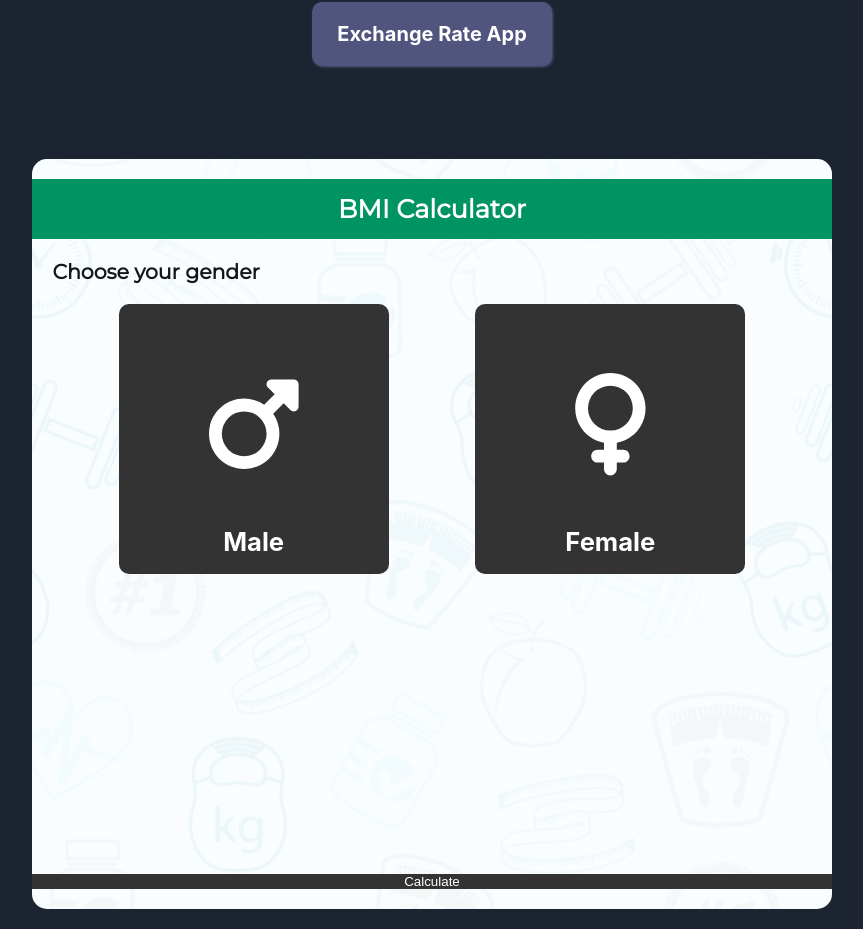
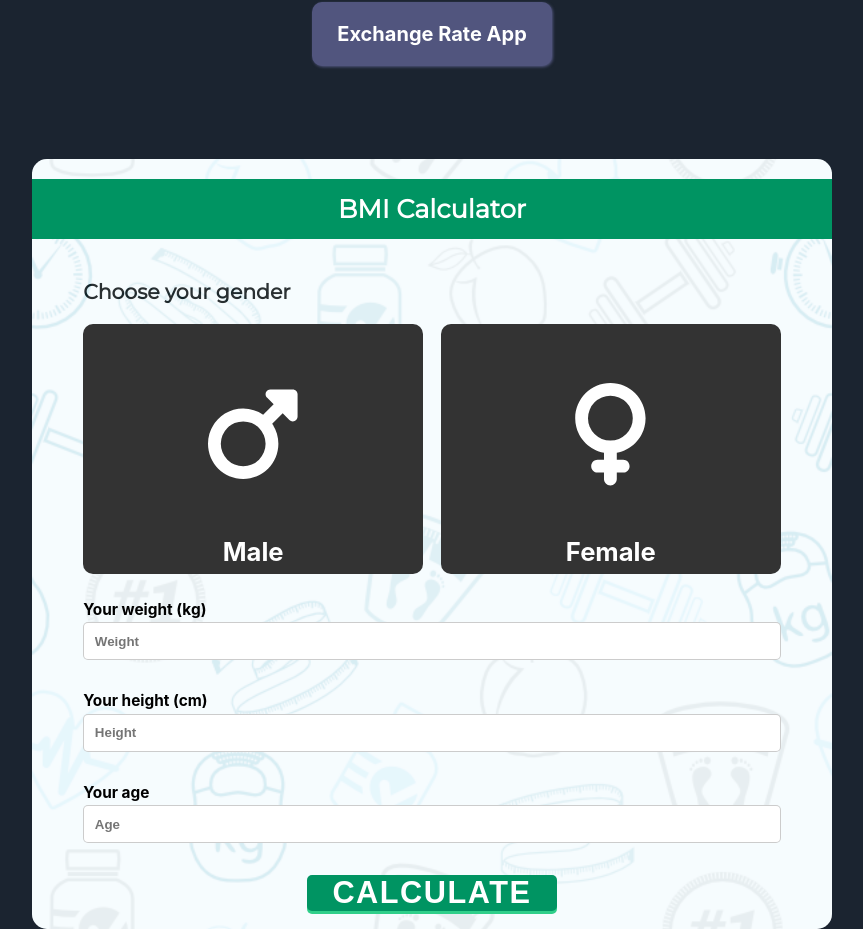
Before and after one commit to margsoftbf/Multitask-App, a React (Create React App) app: page /bmi in a window 1280 px wide. Shown: the part 337-1266 px from the top of the page, without its empty margins (208-1071 px from the left). Built offline with nearby package versions, Linux system fonts and the light colour scheme.

Commit message:
Finish calculator card, make if to title

```diff
--- a/src/Pages/BMI/BMI.js
+++ b/src/Pages/BMI/BMI.js
@@ -4,12 +4,8 @@ import Calculator from './Calculator'
 import Result from './Result'
 
 
+
 function BMI() {
-    // const [toggle, setToggle] = useState(true)
-
-    // const toggler = () => {
-    //     toggle ? setToggle(false) : setToggle(true)
-    // }
 
     const [page, setPage] = useState(0);
 
@@ -43,6 +39,10 @@ function BMI() {
     return (
         <div className={`${style.wrapper}`}>
             <div className={`${style.box}`}>
+                <div className={`${style.img}`}></div>
+                <div className={`${style.topSection}`}>
+                    <h1 className={`${style.title}`}>{(page === 0 ? 'BMI Calculator' : 'Result')}</h1>
+                </div>
                 <div className="body">{PageDisplay()}</div>
                 <div>{checkPage()}</div>
             </div>
--- a/src/Pages/BMI/BMI.module.css
+++ b/src/Pages/BMI/BMI.module.css
@@ -7,7 +7,7 @@
 	flex-direction: column;
 	margin: 0 auto;
 	max-width: 800px;
-	height: 750px;
+	height: 650px;
 	border-radius: 15px;
 	background-color: #fff;
 	overflow: hidden;
@@ -21,7 +21,7 @@
 	background-image: url('../../assets/images/bmi.png');
 	background-size: cover;
 	background-position: center;
-	opacity: 0.1;
+	opacity: 0.2;
 	overflow: hidden;
 }
 
@@ -44,96 +44,31 @@
 	color: #fff;
 }
 
-.formTitle {
-	font-family: 'Montserrat', sans-serif;
-	text-align: left;
-	margin: 1em;
-	font-size: 0.8rem;
-}
-
-.btn {
+.button {
 	position: absolute;
 	bottom: 0;
-	z-index: 100;
-}
-
-.genders {
-	display: flex;
-	flex-wrap: wrap;
-	justify-content: space-evenly;
-}
-
-.genderBox {
-	position: relative;
-	display: flex;
-	justify-content: center;
-	align-items: center;
-	flex-direction: column;
-	width: 120px;
-	height: 120px;
-	margin-bottom: 0.5em;
+	width: 250px;
+	margin: 0 auto;
+	border-radius: 5px;
+	text-transform: uppercase;
 	color: #fff;
-	background-color: #333;
-	border-radius: 10px;
-	z-index: 20;
+	font-size: 1.2rem;
+	font-weight: 600;
+	letter-spacing: 0.05em;
+	transform: translate(-50%, -50%);
+	background-color: #009462;
+	box-shadow: 0px 3px hsl(154, 62%, 50%);
+	transition: background-color 0.4s;
 	cursor: pointer;
 }
 
-.activeBox {
-	border: 5px solid #08eb9f;
-}
-
-.genderIcon {
-	font-size: 2em;
-	margin: 0.3em;
-	pointer-events: none;
-}
-
-.genderBoxTitle {
-	font-size: 0.5rem;
-}
-
-.button {
-	position: absolute;
-	display: flex;
-	justify-content: center;
-	align-items: center;
-	margin: 0 auto;
-	color: #fff;
-	width: 100%;
-	bottom: 20px;
-	background-color: #333;
+.button:hover {
+	background-color: #2b8163;
+	z-index: 1000;
 }
 
 @media (min-width: 576px) {
-	.genderBox {
-		width: 200px;
-		height: 200px;
-	}
-
-	.genderIcon {
-		font-size: 3em;
-		margin: 0.5em;
-	}
-
-	.genderBoxTitle {
-		font-size: 0.8rem;
+	.box {
+		height: 770px;
 	}
 }
-@media (min-width: 768px) {
-	.genderBox {
-		width: 270px;
-		height: 270px;
-	}
-
-	.genderIcon {
-		font-size: 4em;
-		margin: 0.5em;
-	}
-
-	.genderBoxTitle {
-		font-size: 1rem;
-	}
-}
-@media (min-width: 992px) {
-}
--- a/src/Pages/BMI/Calculator.js
+++ b/src/Pages/BMI/Calculator.js
@@ -1,10 +1,20 @@
-import React from "react";
-import style from './BMI.module.css';
+import React, { useState } from "react";
+import style from './Calculator.module.css'
 import { FontAwesomeIcon } from '@fortawesome/react-fontawesome';
 import { faMars, faVenus } from '@fortawesome/free-solid-svg-icons';
 
+const Input = ({ label, id, handleChange, name, type, placeholder }) => (
+  <>
+    <label className={`${style.label}`} htmlFor={id}>{label}</label>
+    <input className={`${style.input}`} type={type || "number"} id={id} name={name || id} placeholder={placeholder} onChange={(e) => handleChange(e.target.value)}></input>
+    <br />
+  </>
+);
 
 function Calculator() {
+  const [height, setHeight] = useState(0)
+  const [weight, setWeight] = useState(0)
+  const [age, setAge] = useState(0)
 
   function removeSelected() {
     const selectedBox = document.querySelectorAll('#head')
@@ -22,13 +32,13 @@ function Calculator() {
       e.target.classList.remove(`${style.activeBox}`)
     }
   };
+
+
+
+
   return (
     <>
-      <div className={`${style.img}`}></div>
-      <div className={`${style.topSection}`}>
-        <h1 className={`${style.title}`}>BMI Calculator</h1>
-      </div>
-      <div></div>
+      <div className={`${style.content}`}>
         <div className={`${style.middleSection}`}>
           <h3 className={`${style.formTitle}`}>Choose your gender</h3>
           <div className={`${style.genders}`}>
@@ -37,10 +47,15 @@ function Calculator() {
               <h3 className={`${style.genderBoxTitle}`}>Male</h3>
             </div>
             <div id="head" onClick={handleToggle} className={`${style.genderBox}`}>
-
               <FontAwesomeIcon icon={faVenus} className={`${style.genderIcon}`} />
               <h3 className={`${style.genderBoxTitle}`}>Female</h3>
             </div>
+          </div>
+        </div>
+        <div className={`${style.bottomSection}`}>
+          <Input handleChange={setWeight} placeholder='Weight' label='Your weight (kg)'>{weight}</Input>
+          <Input handleChange={setHeight} placeholder='Height' label='Your height (cm)'>{height}</Input>
+          <Input handleChange={setAge} placeholder='Age' label='Your age'>{age}</Input>
         </div>
       </div>
     </>
--- /dev/null
+++ b/src/Pages/BMI/Calculator.module.css
@@ -0,0 +1,122 @@
+.content {
+	margin: 0 0.5em;
+}
+
+.formTitle {
+	font-family: 'Montserrat', sans-serif;
+	text-align: left;
+	margin: 1em 0;
+	font-size: 0.8rem;
+}
+
+.genders {
+	display: flex;
+	flex-wrap: wrap;
+	justify-content: space-between;
+}
+
+.genderBox {
+	position: relative;
+	display: flex;
+	justify-content: center;
+	align-items: center;
+	flex-direction: column;
+	width: 120px;
+	height: 120px;
+	margin-bottom: 0.5em;
+	color: #fff;
+	background-color: #333;
+	border-radius: 10px;
+	z-index: 20;
+	cursor: pointer;
+}
+
+.activeBox {
+	border: 5px solid #08eb9f;
+}
+
+.genderIcon {
+	font-size: 2em;
+	margin: 0.3em;
+	pointer-events: none;
+}
+
+.genderBoxTitle {
+	font-size: 0.5rem;
+}
+
+.button {
+	position: absolute;
+	display: flex;
+	justify-content: center;
+	align-items: center;
+	margin: 0 auto;
+	color: #fff;
+	width: 100%;
+	bottom: 20px;
+	background-color: #333;
+}
+
+.bottomSection {
+	display: flex;
+	flex-direction: column;
+	margin-top: 0.5em;
+	/* z-index: 100; */
+}
+.label {
+	position: relative;
+	text-align: left;
+	display: flex;
+	align-items: center;
+	font-weight: bold;
+	font-size: 0.6em;
+	margin-bottom: 0.2em;
+}
+
+.input {
+	padding: 0.8em;
+	width: 100%;
+	font-weight: bold;
+	border: 1px solid rgba(0, 0, 0, 0.2);
+	border-radius: 5px;
+	outline: none;
+	z-index: 100;
+}
+@media (min-width: 576px) {
+	.genderBox {
+		width: 230px;
+		height: 200px;
+	}
+
+	.genderIcon {
+		font-size: 3em;
+		margin: 0.5em;
+	}
+
+	.genderBoxTitle {
+		font-size: 0.8rem;
+	}
+}
+@media (min-width: 768px) {
+	.genderBox {
+		width: 320px;
+		height: 250px;
+	}
+
+	.genderIcon {
+		font-size: 4em;
+		margin: 0.5em;
+	}
+
+	.genderBoxTitle {
+		font-size: 1rem;
+	}
+}
+@media (min-width: 992px) {
+	.genderBox {
+		width: 340px;
+	}
+	.content {
+		margin: 0 2em;
+	}
+}
--- a/src/Pages/BMI/Result.js
+++ b/src/Pages/BMI/Result.js
@@ -1,7 +1,8 @@
 import React from 'react'
+import style from './Result.module.css'
 
 
-function Result(props) {
+function Result() {
   return (
     <div>Result</div>
   )
```
Also changed, not shown: src/Pages/BMI/Result.module.css (added). Lines whose indentation alone changed are shown as unchanged.
